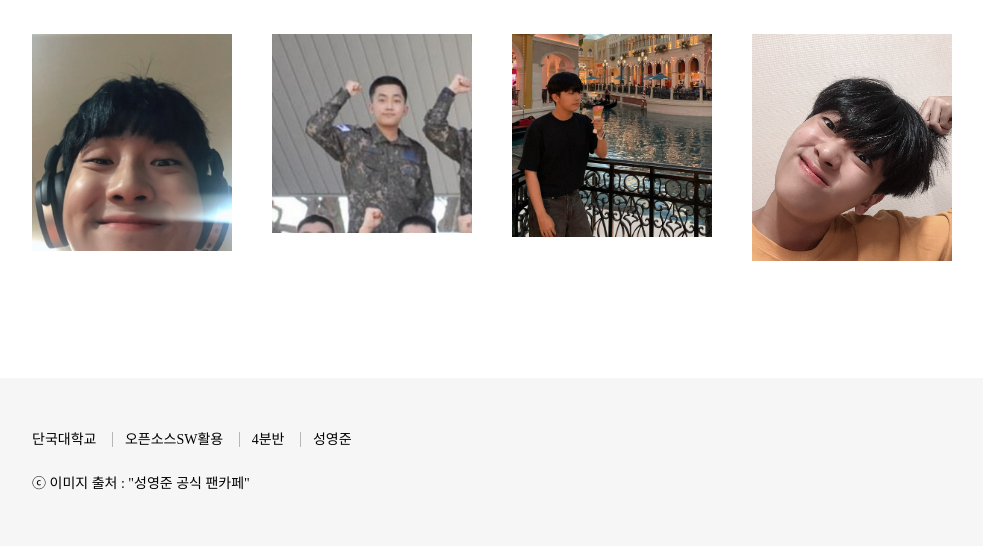
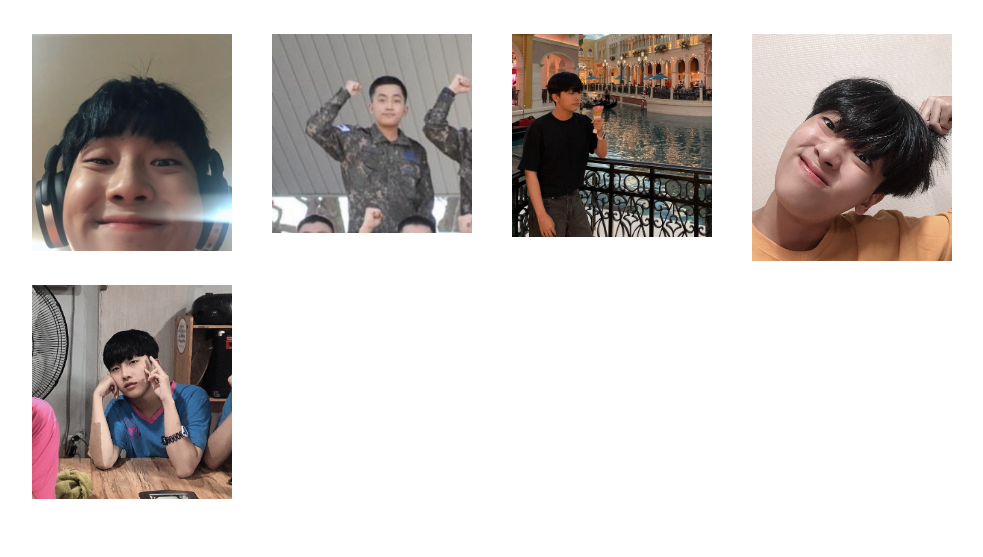
Before and after one commit to yxun20/Mid-Term-Project, a plain HTML site: page home.html in a window 1280 px wide. Shown: the part 243-800 px from the top of the page, without its empty margins (128-1111 px from the left). Drawn offline with Linux system fonts and the light colour scheme; a web font is replaced by a local one.

Commit message:
Update home.html

```diff
--- a/home.html
+++ b/home.html
@@ -40,7 +40,7 @@
 
             <div class = 'mainImage'>
                 <div class = 'img5'>
-                    <img src="" width ="200px">
+                    <img src="005.jpg" width ="200px">
                 </div>
                 <div class = 'img6'>
                     <img src="" width ="200px">
```
